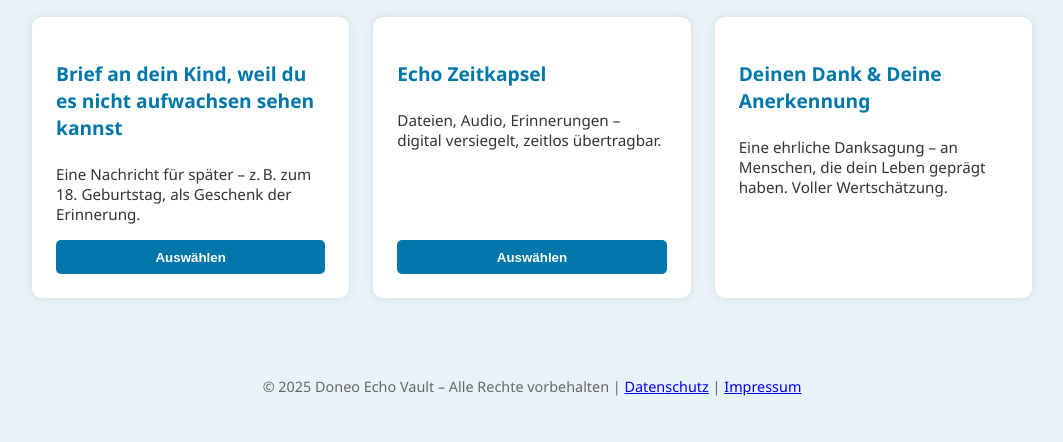
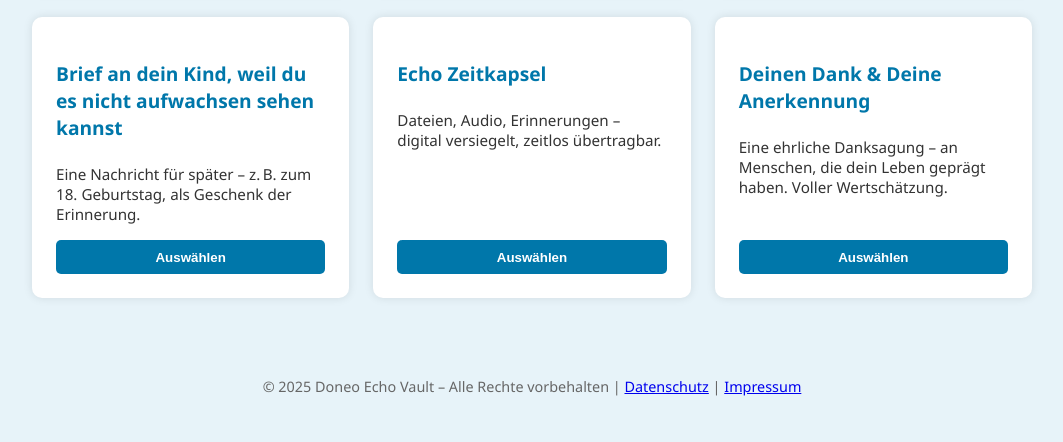
Before and after one commit to doneo24/echo_vault, a Flask app: page / in a window 1280 px wide. Shown: the part 903-1345 px from the top of the page, without its empty margins (108-1171 px from the left). Run offline with Flask 3, Linux system fonts and the light colour scheme.

Commit message:
Update index.html

```diff
--- a/templates/index.html
+++ b/templates/index.html
@@ -135,6 +135,7 @@
   <div class="card">
     <h3>Deinen Dank & Deine Anerkennung</h3>
     <p>Eine ehrliche Danksagung – an Menschen, die dein Leben geprägt haben. Voller Wertschätzung.</p>
+     <button>Auswählen</button>
   </div>
 </section>
 
```
